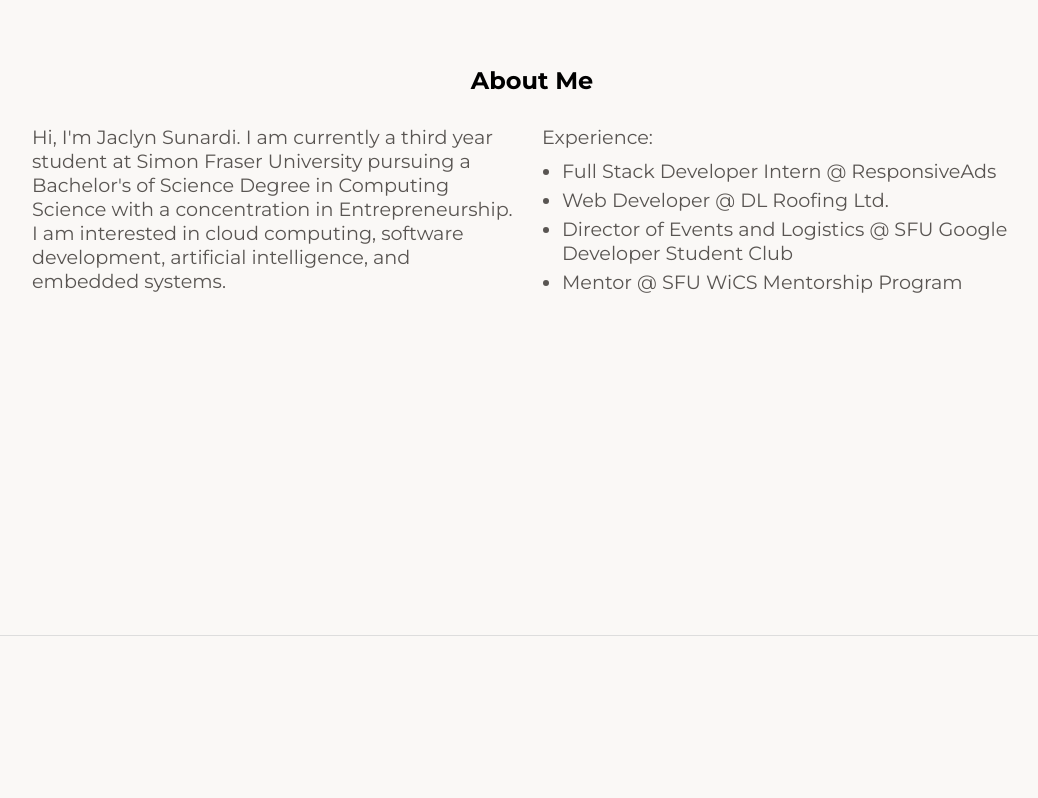
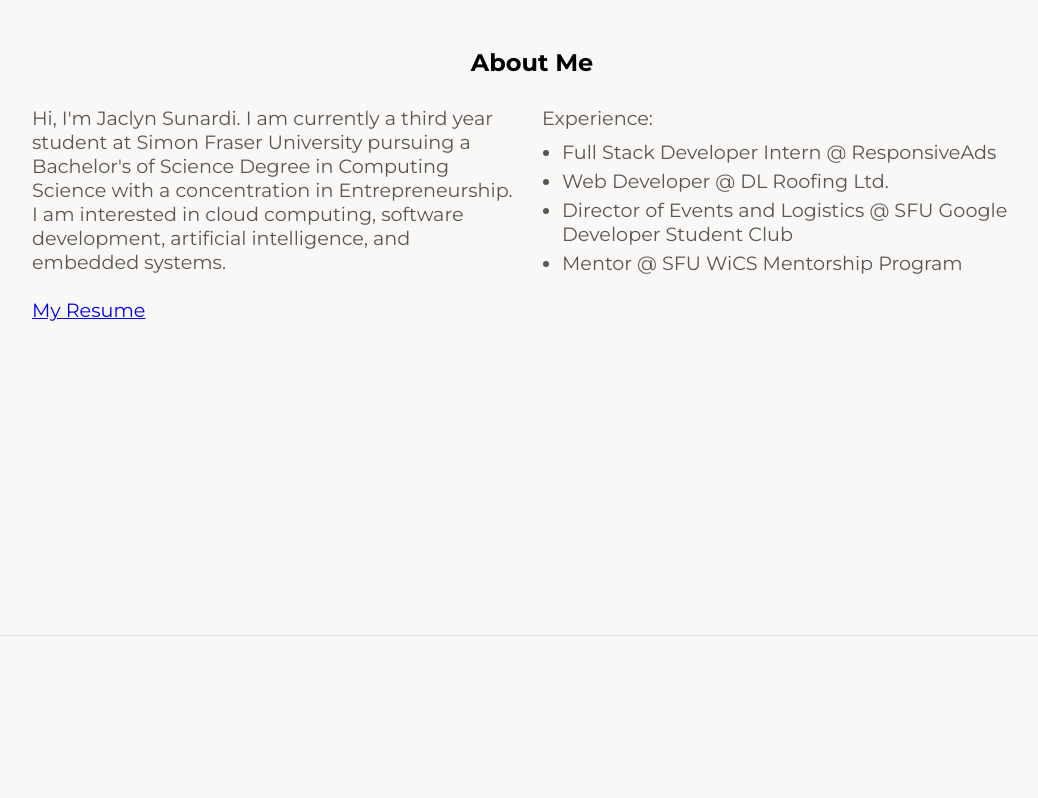
Before and after one commit to jaclynsunardi/jaclynsunardi.github.io, a React (Create React App) app: page / in a window 1280 px wide. Shown: the part 966-1764 px from the top of the page, without its empty margins (108-1146 px from the left). Built offline with nearby package versions, Linux system fonts and the light colour scheme.

Commit message:
added my resume

```diff
--- a/src/App.js
+++ b/src/App.js
@@ -97,7 +97,7 @@
         <div className='AboutContent'>
           <h2>About Me</h2>
           <div className='AboutText'>
-            <p>Hi, I'm Jaclyn Sunardi. I am currently a third year student at Simon Fraser University pursuing a Bachelor's of Science Degree in Computing Science with a concentration in Entrepreneurship. I am interested in cloud computing, software development, artificial intelligence, and embedded systems. </p>
+            <p>Hi, I'm Jaclyn Sunardi. I am currently a third year student at Simon Fraser University pursuing a Bachelor's of Science Degree in Computing Science with a concentration in Entrepreneurship. I am interested in cloud computing, software development, artificial intelligence, and embedded systems. <br /> <br/> <a href="Resume - Jaclyn Sunardi.pdf" target="_blank" rel="noopener norerrer">My Resume</a></p>
             <div>
             <p> Experience: </p>
               <ul>
```
Also changed, not shown: 1 other file (tests, documents, lock files or other folders).
